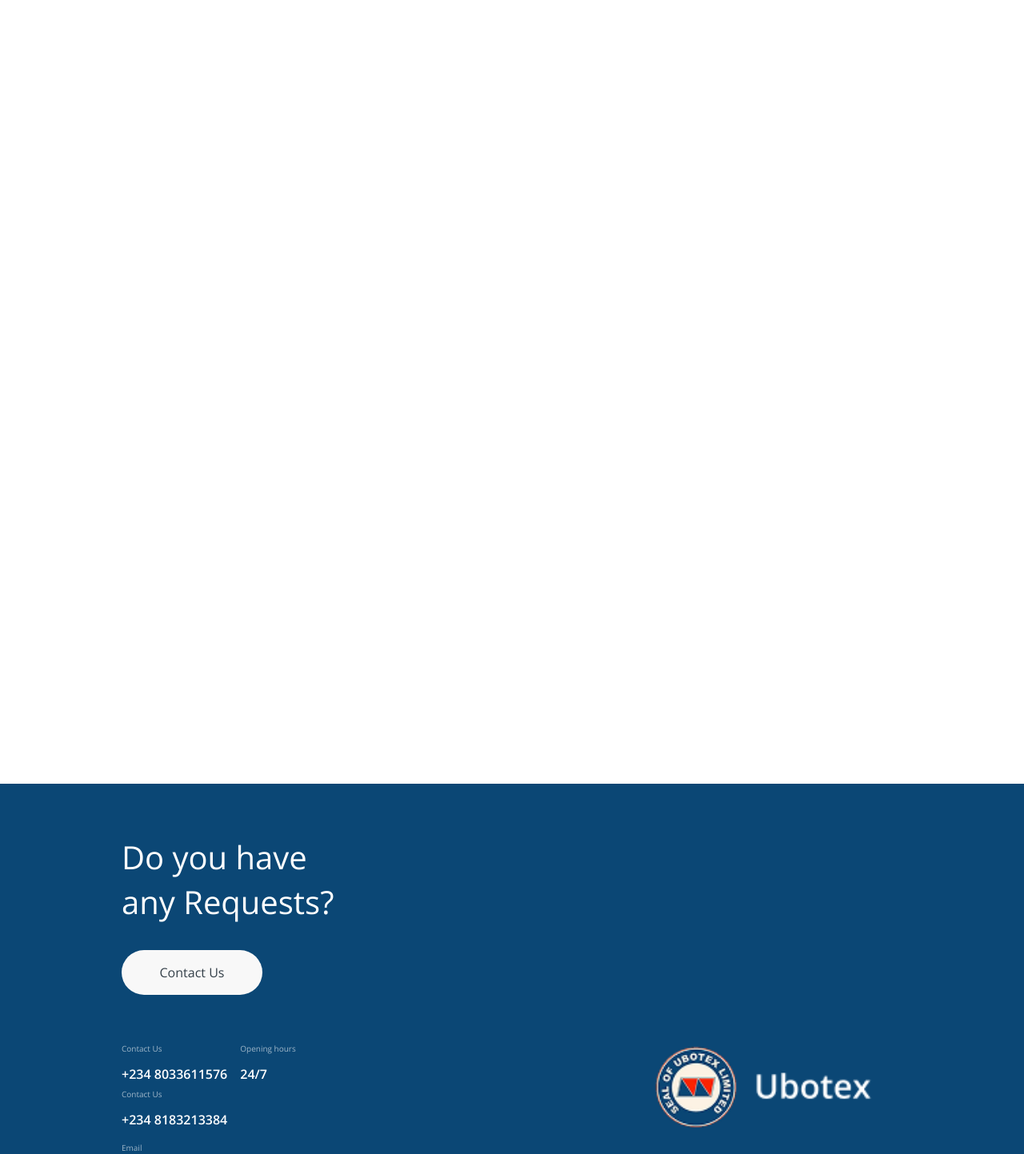
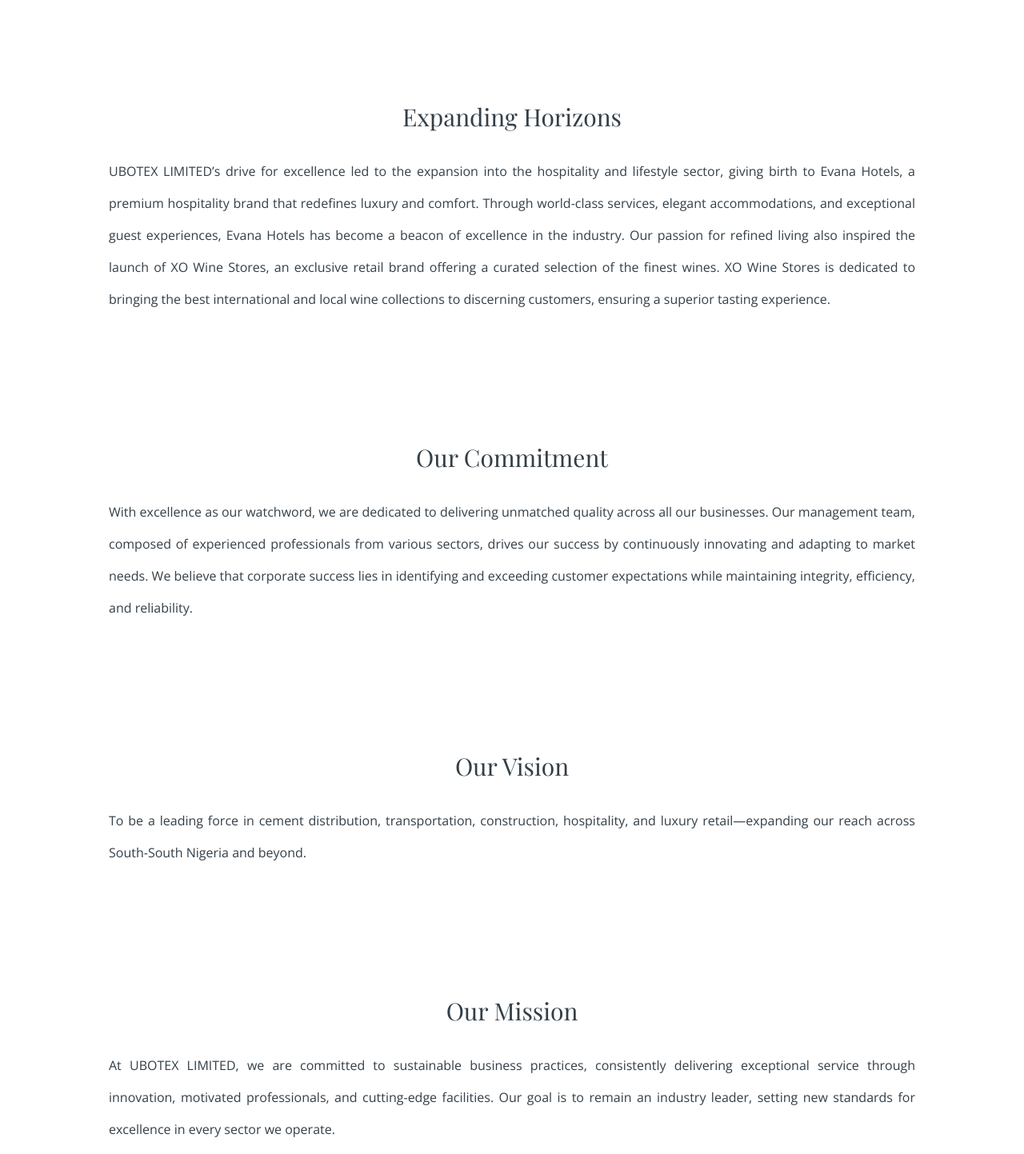
Before and after one commit to liljdot/Ubotex-main, a Next.js app: page /about in a window 1280 px wide. Shown: the part 620-2063 px from the top of the page at 80% size. Built offline with nearby package versions, Linux system fonts and the light colour scheme; a web font is replaced by a local one.

Commit message:
Add About Us section with detailed company information and remove unused font imports

```diff
--- a/src/app/about/page.tsx
+++ b/src/app/about/page.tsx
@@ -1,10 +1,71 @@
+import { Open_Sans } from "next/font/google";
+
+const openSans = Open_Sans({
+    variable: "--font-open-sans",
+    subsets: ["latin"]
+})
+
 const About: React.FC = () => {
+    interface SubSectionProps {
+        title?: string;
+        children?: React.ReactNode;
+    }
+
+    const SubSection: React.FC<SubSectionProps> = ({ title, children }) => {
+        return (
+            <div className="flex flex-col gap-4 xl:gap-7.5 text-base-content ">
+                <h2 className="text-2xl xl:text-3xl">{title}</h2>
+                <div className={"text-sm/7 md:text-base/10 md:text-justify " + openSans.className}>{children}</div>
+            </div>
+        )
+    }
 
     return (
         <>
             <main className="p-0 bg-neutral w-full">
-                <div className="max-w-450 mx-auto pb-400">
+                <div className="max-w-450 mx-auto">
+                    <section
+                        className="
+                            flex flex-col
+                            gap-6 xl:gap-23
+                            items-center
+                            pt-19 md:pt-28 lg:pt-37.5
+                            pb-9 xl:pb-27">
 
+                        <h1 className="text-primary text-6xl/20 xl:text-[109px] text-center">
+                            ABOUT US
+                        </h1>
+
+                        <div
+                            className="
+                                flex flex-col
+                                text-center
+                                gap-15 xl:gap-40
+                                px-7.5 xl:px-34">
+                            <SubSection title="Our Legacy of Excellence">
+                                Founded on September 17, 2002, UBOTEX LIMITED is a proudly Nigerian company built on a foundation of quality, reliability, and innovation. What started as a cement distribution and building materials supply business has grown into a diversified enterprise, spanning construction, transportation, hospitality, and luxury retail. Our commitment to excellence has made us a trusted name in Nigeria’s construction industry, ensuring the supply of top-grade cement, ceiling boards, rods, nails, Cameroon zinc, and more. With a strong logistics network, we efficiently transport and distribute building materials across the country.
+                            </SubSection>
+
+                            <SubSection title="Expanding Horizons">
+                                UBOTEX LIMITED’s drive for excellence led to the expansion into the hospitality and lifestyle sector, giving birth to Evana Hotels, a premium hospitality brand that redefines luxury and comfort. Through world-class services, elegant accommodations, and exceptional guest experiences, Evana Hotels has become a beacon of excellence in the industry.
+                                Our passion for refined living also inspired the launch of XO Wine Stores, an exclusive retail brand offering a curated selection of the finest wines. XO Wine Stores is dedicated to bringing the best international and local wine collections to discerning customers, ensuring a superior tasting experience.
+                            </SubSection>
+
+                            <SubSection title="Our Commitment">
+                                With excellence as our watchword, we are dedicated to delivering unmatched quality across all our businesses. Our management team, composed of experienced professionals from various sectors, drives our success by continuously innovating and adapting to market needs. We believe that corporate success lies in identifying and exceeding customer expectations while maintaining integrity, efficiency, and reliability.
+                            </SubSection>
+
+                            <SubSection title="Our Vision">
+                                To be a leading force in cement distribution, transportation, construction, hospitality, and luxury retail—expanding our reach across South-South Nigeria and beyond.
+                            </SubSection>
+
+                            <SubSection title="Our Mission">
+                                At UBOTEX LIMITED, we are committed to sustainable business practices, consistently delivering exceptional service through innovation, motivated professionals, and cutting-edge facilities. Our goal is to remain an industry leader, setting new standards for excellence in every sector we operate.
+                                <br />
+                                Welcome to UBOTEX LIMITED—where strength, luxury, and quality meet.
+                            </SubSection>
+                        </div>
+                    </section>
                 </div>
             </main>
         </>
--- a/src/app/layout.tsx
+++ b/src/app/layout.tsx
@@ -4,15 +4,6 @@
 import Navbar from "./components/Navbar";
 import Footer from "./components/Footer";
 
-const geistSans = Geist({
-  variable: "--font-geist-sans",
-  subsets: ["latin"],
-});
-
-const geistMono = Geist_Mono({
-  variable: "--font-geist-mono",
-  subsets: ["latin"],
-});
 
 export const playfairDisplay = Playfair_Display({
     variable: "--font-playfair-display",
```
